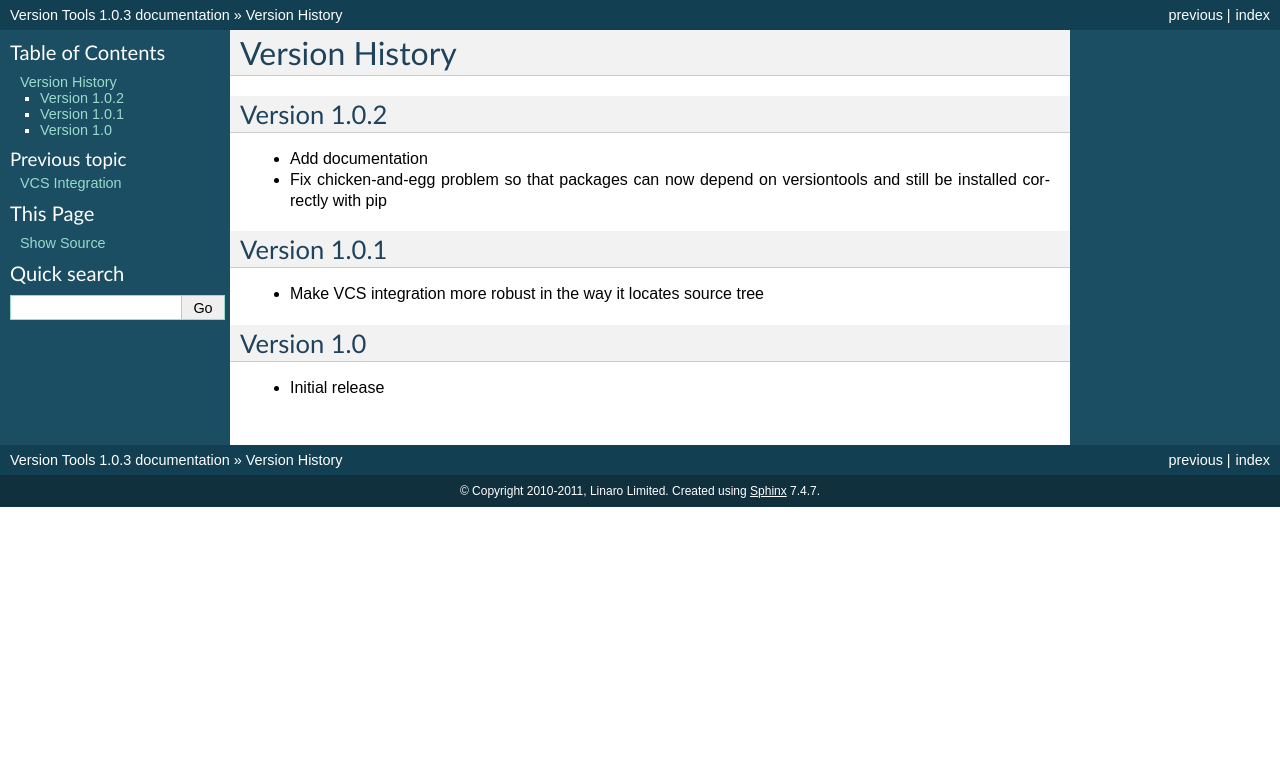
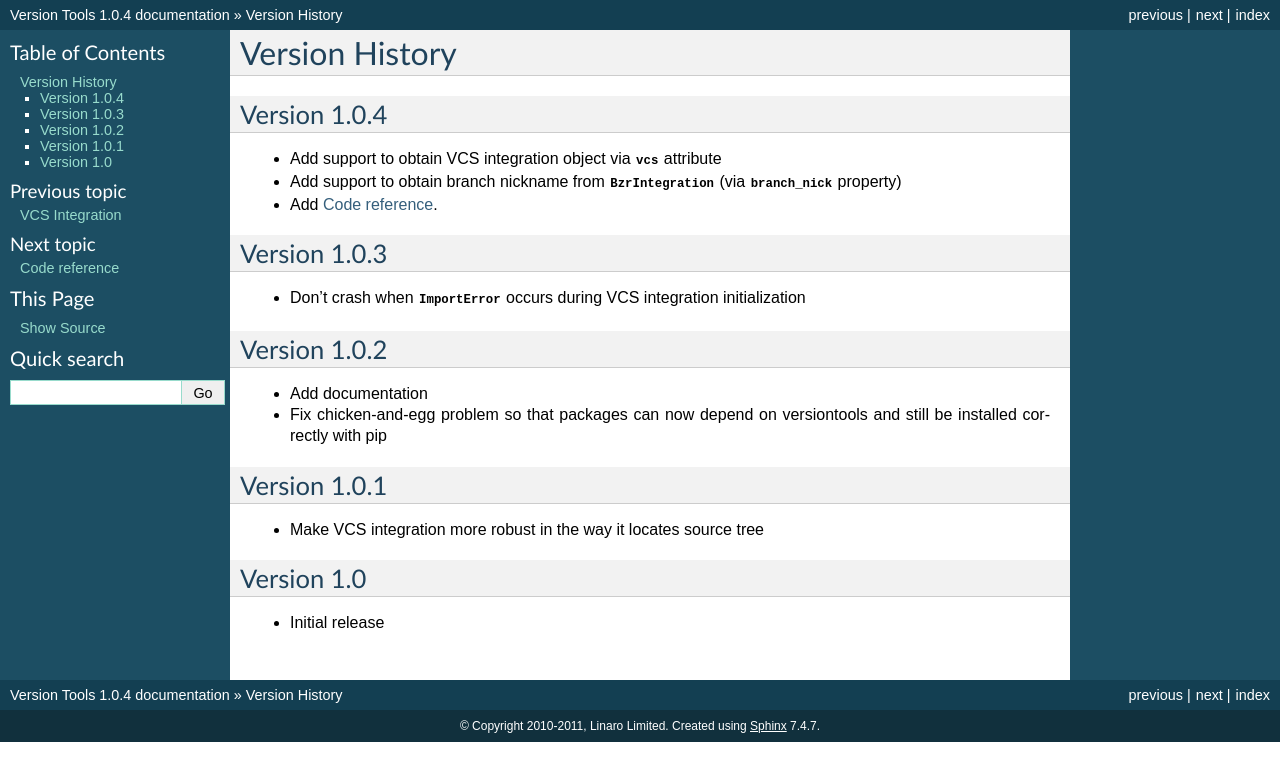
Before and after one commit to zyga/versiontools, a Sphinx documentation site: the page built from doc/changes.rst, in a window 1280 px wide. Shown: the top 781 px of the page. Built offline with Sphinx 7.4.7, drawn with Linux system fonts in a browser that asks for light colours.

Commit message:
New release 1.0.4
* Add support for accessing vcs integration object
* Add support for accessing branch nickname from bzr integration objects
* Add changelogs for 1.0.3 and 1.0.4
* Add code reference

```diff
--- a/doc/changes.rst
+++ b/doc/changes.rst
@@ -1,5 +1,23 @@
 Version History
 ***************
+
+.. _version_1_0_4:
+
+Version 1.0.4
+=============
+
+* Add support to obtain VCS integration object via
+  :data:`~versiontools.Version.vcs` attribute
+* Add support to obtain branch nickname from :class:`~versiontools.bzr_support.BzrIntegration` (via
+  :data:`~versiontools.bzr_support.BzrIntegration.branch_nick` property)
+* Add :ref:`code_reference`.
+
+
+Version 1.0.3
+=============
+
+* Don't crash when :class:`ImportError` occurs during VCS integration
+  initialization
 
 Version 1.0.2
 =============
--- a/doc/index.rst
+++ b/doc/index.rst
@@ -5,6 +5,7 @@ Version Tools Documentation
 .. automodule:: versiontools
 
 .. seealso:: To get started quickly see :ref:`usage`
+.. seealso:: See what's new in :ref:`version_1_0_4`
 
 Features
 ========
@@ -27,6 +28,7 @@ Indices and tables
     usage.rst
     vcs-integration.rst
     changes.rst
+    reference.rst
 
 * :ref:`genindex`
 * :ref:`modindex`
--- a/doc/vcs-integration.rst
+++ b/doc/vcs-integration.rst
@@ -39,7 +39,5 @@ Supported VCSes
 Bazaar
 ======
 
-Version tools comes bundles with support for bazaar.
-
-.. autoclass:: versiontools.bzr_support.BzrIntegration
-    :members: from_source_tree, revno
+Version tools comes bundles with support for bazaar via the
+:class:`~versiontools.bzr_support.BzrIntegration` class.
```
Also changed, not shown: doc/reference.rst (added, +17 -0 lines), versiontools/__init__.py (+24 -6 lines), doc/usage.rst (line endings or trailing spaces), 1 other file.
